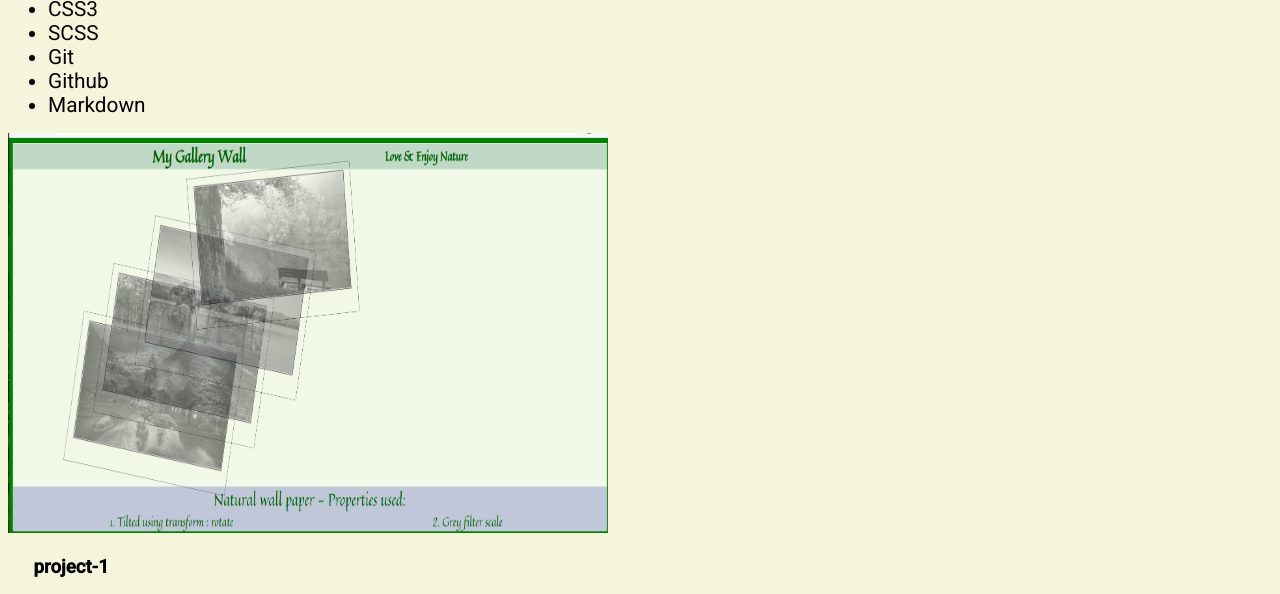
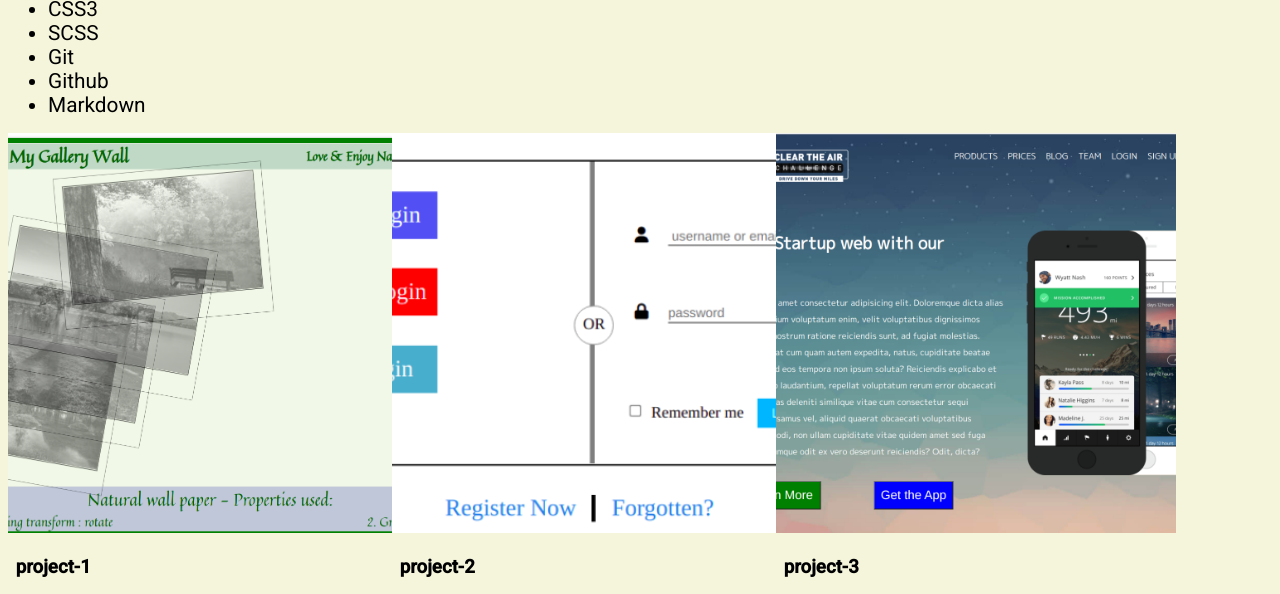
Before and after one commit to sgujuluva/Portfolio, a website: page src/html/skillset.html in a window 1280 px wide. Shown: the part 383-977 px from the top of the page. Drawn offline with nearby package versions, Linux system fonts and the light colour scheme; files that its build step writes are made by us from their sources.

Commit message:
projects images uploaded

```diff
--- a/src/html/skillset.html
+++ b/src/html/skillset.html
@@ -40,7 +40,7 @@
     <section class="projects">
       <div class="box-container">
         <div class="box">
-          <img src="../images/gallery-flexbox.png" alt="Gallery wall" width="600" height="400">
+          <img src="../images/gallery-flexbox.png" alt="Gallery wall" width="500" height="500">
           <h3>project-1</h3>
           <div class="icons">
             <a href="#">Gallery wall</a>
@@ -49,7 +49,7 @@
       </div>
       <div class="box-container">
         <div class="box">
-          <img src="../images/login-page-md.png" alt="login page" width="600" height="400">
+          <img src="../images/login-page-md.png" alt="login page" width="500" height="500">
           <h3>project-2</h3>
           <div class="icons">
             <a href="#">Login page</a>
@@ -58,7 +58,7 @@
       </div>
       <div class="box-container">
         <div class="box">
-          <img src="../images/firstwebpage-md.png" alt="first web page" width="500" height="350">
+          <img src="../images/firstwebpage-md.png" alt="first web page"width="500" height="500">
           <h3>project-3</h3>
           <div class="icons">
             <a href="#">First webpage</a>
@@ -67,7 +67,7 @@
       </div>
       <div class="box-container">
         <div class="box">
-          <img src="../images/periodictable-md.png" alt="periodic table" width="500" height="350">
+          <img src="../images/periodictable-md.png" alt="periodic table" width="500" height="500">
           <h3>project-4</h3>
           <div class="icons">
             <a href="#">Periodic table</a>
@@ -76,7 +76,7 @@
       </div>
       <div class="box-container">
         <div class="box">
-          <img src="../images/youtube-github.png" alt="youtube" width="600" height="400">
+          <img src="../images/youtube-github.png" alt="youtube" width="500" height="500">
           <h3>project-5</h3>
           <div class="icons">
             <a href="#">Youtube</a>
--- a/src/scss/layout/_skillset.scss
+++ b/src/scss/layout/_skillset.scss
@@ -48,9 +48,30 @@ font-size: 1.3rem;
          }
 }
 }
+/* project section */
+.projects{
+  display:flex;
+  flex-wrap: wrap;
+}
+.projects .box-container{
+ width:30%;
 
-/* project section */
-/* .projects .box-container{
-display:flex;
+}
+.projects .box-container.box{
 
+}
+.projects .box-container img{
+   width:25rem;
+  height:25rem;
+  object-fit:cover;
+/*    position:relative;
+  z-index:1; */
+}
+/* .projects .box-container .box h3{
+  position:absolute;
+  bottom:0.5rem;
+  left:1rem;
+  font-size: 2.5rem;
+  color:#333;
+  text-transform: uppercase;
 } */
```
